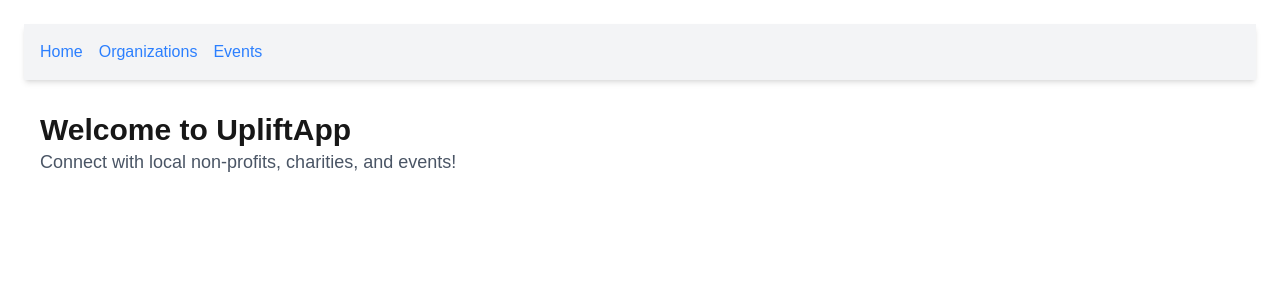
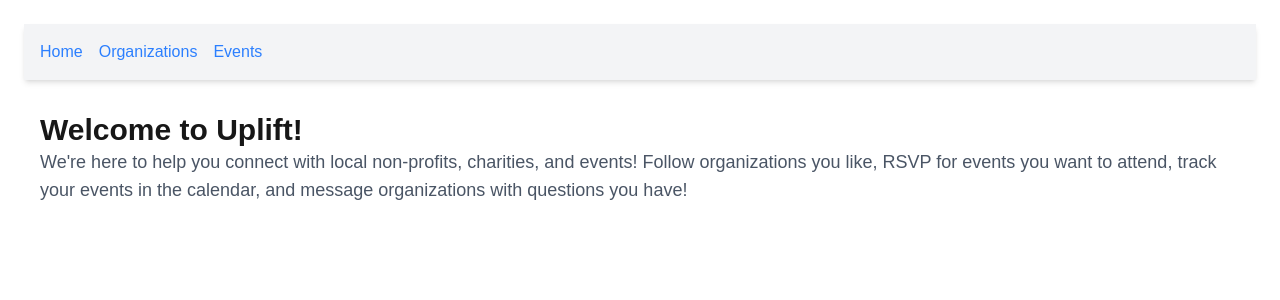
Before and after one commit to scottshields0/UpliftApp, a Next.js app in the folder upliftapp/: page / in a window 1280 px wide. Shown: the top 300 px of the page. Built offline with nearby package versions, Linux system fonts and the light colour scheme.

Commit message:
Layout changes

```diff
--- a/upliftapp/src/app/page.tsx
+++ b/upliftapp/src/app/page.tsx
@@ -1,9 +1,11 @@
 export default function Home() {
   return (
     <div className="p-4">
-      <h1 className="text-3xl font-bold">Welcome to UpliftApp</h1>
+      <h1 className="text-3xl font-bold">Welcome to Uplift!</h1>
       <p className="text-lg text-gray-600">
-        Connect with local non-profits, charities, and events!
+        We're here to help you connect with local non-profits, charities, and events!
+        Follow organizations you like, RSVP for events you want to attend, track your
+        events in the calendar, and message organizations with questions you have!
       </p>
     </div>
   );
--- a/upliftapp/src/components/NavBar.tsx
+++ b/upliftapp/src/components/NavBar.tsx
@@ -2,7 +2,7 @@ import Link from "next/link";
 
 export default function NavBar() {
     return (
-    <nav className="mb-4 flex space-x-4 p-4 bg-gray-100 shadow-md">
+    <nav className="mb-4 justify-center items-center space-x-4 p-4 bg-gray-100 shadow-md">
         <Link href="/" className="text-blue-500">Home</Link>
         <Link href="/organizations" className="text-blue-500">Organizations</Link>
         <Link href="/events" className="text-blue-500">Events</Link>
```
